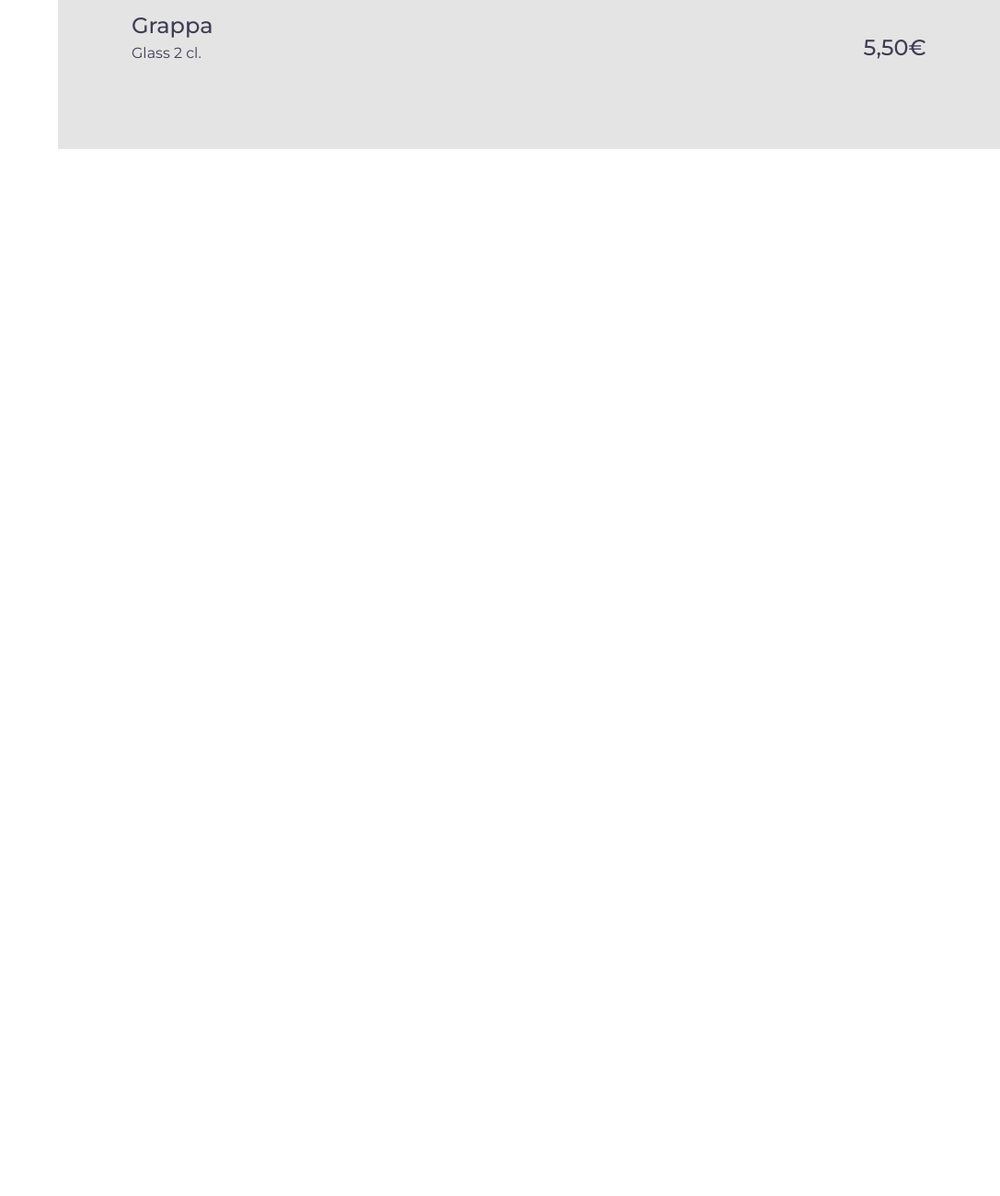
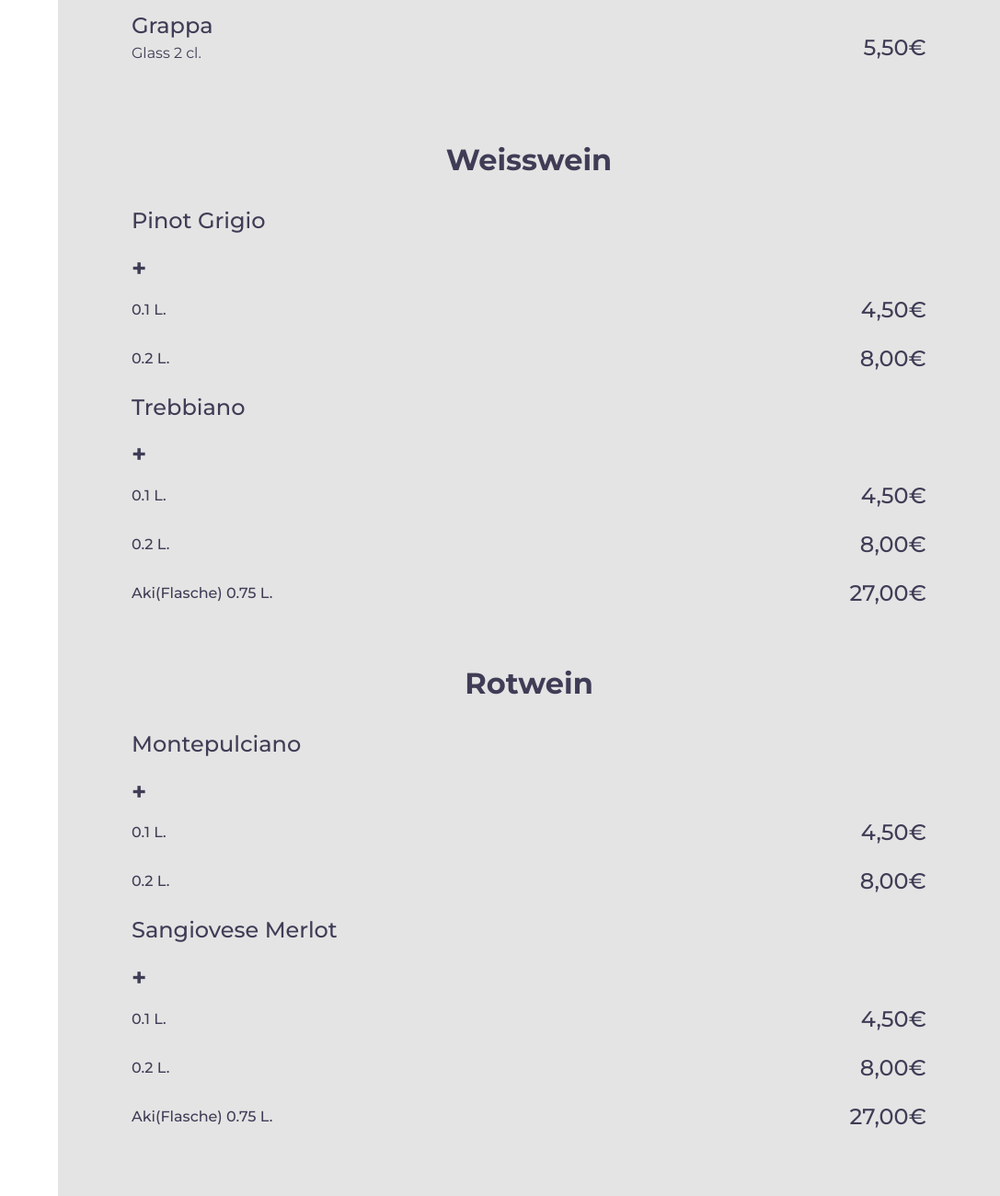
Before and after one commit to RajCutinha/kleine-charlotte, a website: page getraenke.html in a window 1280 px wide. Shown: the part 3443-4743 px from the top of the page at 92% size, without its empty margins (193-1280 px from the left). Before the commit the page ends 3605 px from the top, so only its background shows below. Drawn offline with Linux system fonts and the light colour scheme; files whose address does not match are found by name.

Commit message:
update getraenke site

```diff
--- a/css/style.css
+++ b/css/style.css
@@ -668,7 +668,7 @@ section div p {
   }
 
   .lastmain {
-    margin-bottom: unset;
+    margin-bottom: 1em;
   }
 
   .dish {
--- a/getraenke.html
+++ b/getraenke.html
@@ -296,6 +296,92 @@
             </div>
             <div class="price">5,50€</div>
           </div>
+          <h4>Weisswein</h4>
+          <div class="dish lastmain">
+            <div class="menu">
+              <h5>Pinot Grigio</h5>
+            </div>
+          </div>
+          <h5>+</h5>
+          <div class="dish">
+            <div class="menu">
+              <h6>0.1 L.</h6>
+            </div>
+            <div class="price">4,50€</div>
+          </div>
+          <div class="dish">
+            <div class="menu">
+              <h6>0.2 L.</h6>
+            </div>
+            <div class="price">8,00€</div>
+          </div>
+          <div class="dish lastmain">
+            <div class="menu">
+              <h5>Trebbiano</h5>
+            </div>
+          </div>
+          <h5>+</h5>
+          <div class="dish">
+            <div class="menu">
+              <h6>0.1 L.</h6>
+            </div>
+            <div class="price">4,50€</div>
+          </div>
+          <div class="dish">
+            <div class="menu">
+              <h6>0.2 L.</h6>
+            </div>
+            <div class="price">8,00€</div>
+          </div>
+          <div class="dish">
+            <div class="menu">
+              <h6>Aki(Flasche) 0.75 L.</h6>
+            </div>
+            <div class="price">27,00€</div>
+          </div>
+          <h4>Rotwein</h4>
+          <div class="dish lastmain">
+            <div class="menu">
+              <h5>Montepulciano</h5>
+            </div>
+          </div>
+          <h5>+</h5>
+          <div class="dish">
+            <div class="menu">
+              <h6>0.1 L.</h6>
+            </div>
+            <div class="price">4,50€</div>
+          </div>
+          <div class="dish">
+            <div class="menu">
+              <h6>0.2 L.</h6>
+            </div>
+            <div class="price">8,00€</div>
+          </div>
+          <div class="dish lastmain">
+            <div class="menu">
+              <h5>Sangiovese Merlot</h5>
+            </div>
+          </div>
+          <h5>+</h5>
+          <div class="dish">
+            <div class="menu">
+              <h6>0.1 L.</h6>
+            </div>
+            <div class="price">4,50€</div>
+          </div>
+          <div class="dish">
+            <div class="menu">
+              <h6>0.2 L.</h6>
+            </div>
+            <div class="price">8,00€</div>
+          </div>
+          <div class="dish">
+            <div class="menu">
+              <h6>Aki(Flasche) 0.75 L.</h6>
+            </div>
+            <div class="price">27,00€</div>
+          </div>
         </div>
       </section>
     </main>
```
